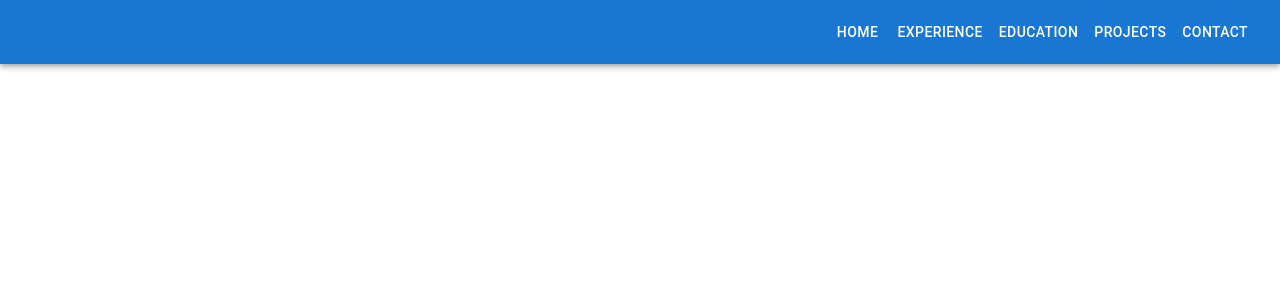
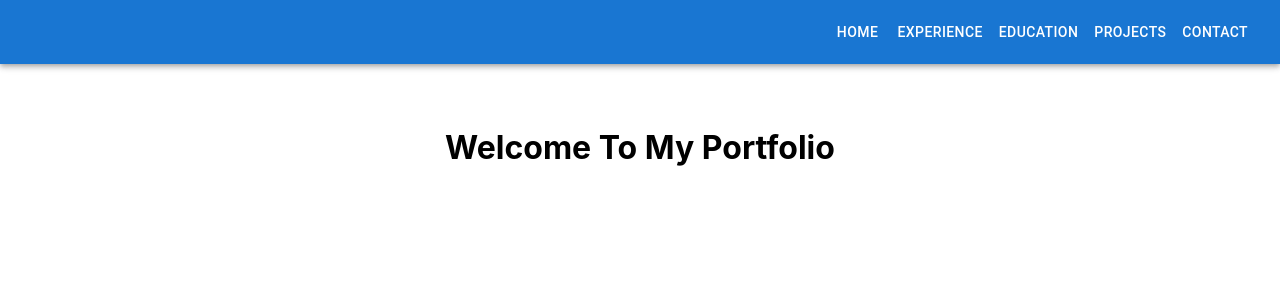
Before and after one commit to medhruv7/react-portfolio, a JavaScript app in the folder portfolio/: page / in a window 1280 px wide. Shown: the top 300 px of the page. Built offline with nearby package versions, Linux system fonts and the light colour scheme; the HTML template or start-up script is replaced by a standard one.

Commit message:
made home component

```diff
--- a/portfolio/src/App.js
+++ b/portfolio/src/App.js
@@ -1,9 +1,11 @@
+import Home from "./components/Home";
 import Navbar from "./components/Navbar";
 
 function App() {
   return (
     <div>
       <Navbar />
+      <Home />
     </div>
   );
 }
--- /dev/null
+++ b/portfolio/src/components/Home.js
@@ -0,0 +1,15 @@
+const Home = () => {
+    const portfolioText = {
+        fontSize: "2em",
+        fontWeight: "bold",
+        textAlign: "center",
+        padding: "2em"
+    }
+    return (
+        <div style={portfolioText}>
+            Welcome To My Portfolio
+        </div>
+    )
+}
+
+export default Home;
```
